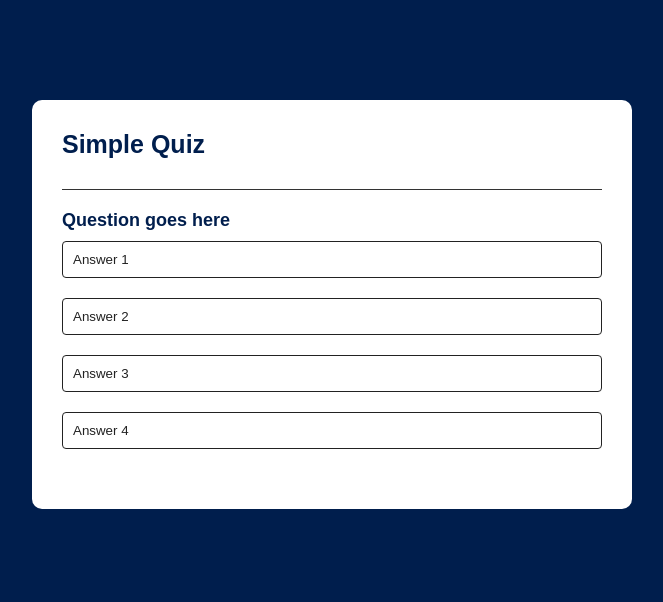
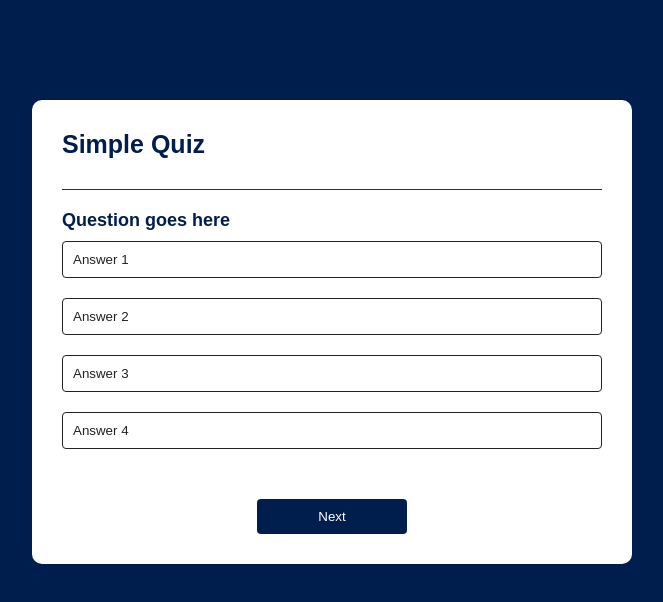
Before and after one commit to AhmedMustafa48/quiz-app, a plain HTML site: page index.html in a window 1280 px wide. Shown: the whole page, without its empty margins (308-971 px from the left). Drawn offline with Linux system fonts and the light colour scheme.

Commit message:
next button added

```diff
--- a/index.html
+++ b/index.html
@@ -18,6 +18,7 @@
           <button class="btn">Answer 4</button>
         </div>
       </div>
+      <button id="next-btn">Next</button>
     </div>
   </body>
 </html>
--- a/style.css
+++ b/style.css
@@ -47,3 +47,15 @@ body {
   background: #222;
   color: #fff;
 }
+#next-btn {
+  background: #001e4d;
+  color: #fff;
+  font-weight: 500;
+  width: 150px;
+  border: 0;
+  padding: 10px;
+  margin: 20px auto 0;
+  border-radius: 4px;
+  cursor: pointer;
+  display: block;
+}
```
